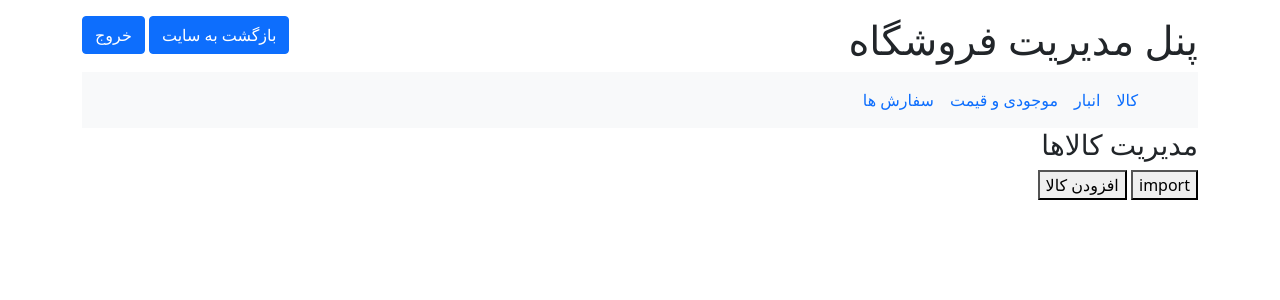
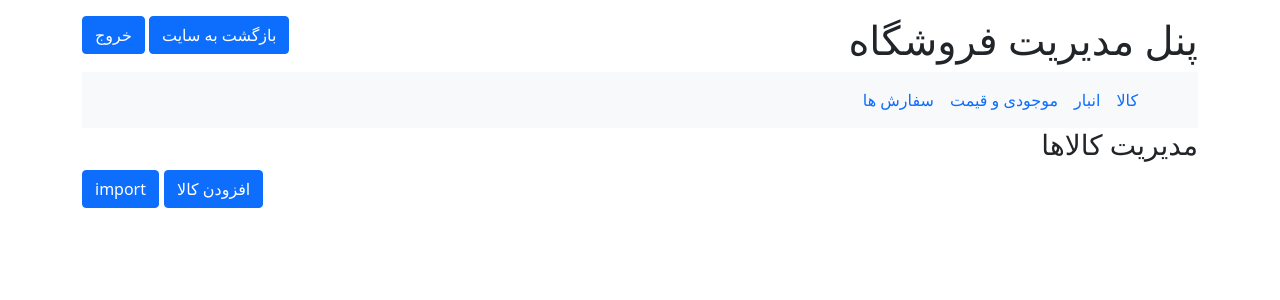
Before and after one commit to mmshojaefar/Store, a Flask app: page /admin/ in a window 1280 px wide. Shown: the top 300 px of the page. Run offline with Flask 2, Linux system fonts and the light colour scheme; the visitor is signed in with stand-in values (Sample User, id 1); some libraries are stand-ins or nearby versions.

Commit message:
admin pages front edited

```diff
--- a/Store/templates/admin/existing.html
+++ b/Store/templates/admin/existing.html
@@ -4,7 +4,9 @@
 {% block title %}موجودی و قیمت ها{% endblock %}
 {% block content %}
     <h3>مدیریت موجودی و قیمت ها</h3>
-    <button type="button" id="addExistingTopButton" class="addExisting" data-bs-toggle='modal' data-bs-target='#addModal'>افزودن موجودی</button>
+    <div class="d-flex flex-row-reverse">
+        <button type="button" id="addExistingTopButton" class="addExisting btn btn-primary" data-bs-toggle='modal' data-bs-target='#addModal'>افزودن موجودی</button>
+    </div>
 
     <!-- Loading -->
     <div class="d-flex justify-content-center">
--- a/Store/templates/admin/order.html
+++ b/Store/templates/admin/order.html
@@ -4,9 +4,8 @@
 
 {% block content %}
     <h3>سفارش ها</h3>
-
         <!-- Table -->
-        <br><br>
+        <br>
     <div class="table-responsive">
         <table border=1 class="table table-striped text-nowrap" style='display:none'>
             <thead>
--- a/Store/templates/admin/product.html
+++ b/Store/templates/admin/product.html
@@ -3,10 +3,12 @@
 {% block title %}مدیریت کالا{% endblock %}
 {% block content %}
     <h3>مدیریت کالاها</h3>
-    <button type="button" class="addImport" data-bs-toggle='modal' data-bs-target='#importModal'>import</button>
-    <button type="button" class="addProduct" data-bs-toggle='modal' data-bs-target='#addModal' id='addProductBtn'>افزودن کالا</button>
+    <div class="d-flex flex-row-reverse">
+        <button type="button" class="btn btn-primary addImport" data-bs-toggle='modal' data-bs-target='#importModal' style="margin-right: 5px;">import</button>
+        <button type="button" class="btn btn-primary addProduct" data-bs-toggle='modal' data-bs-target='#addModal' id='addProductBtn'>افزودن کالا</button>
+    </div>
 
-    <!-- Table -->
+    <!-- loading -->
     <div class="d-flex justify-content-center">
         <div class="lds-default">
             <div></div>
@@ -24,6 +26,7 @@
         </div>
     </div>
     <br>
+    <!-- Table -->
     <div class="table-responsive">
         <table border="1" class="table table-striped text-nowrap" style='display:none'>
             <thead>
--- a/Store/templates/admin/storehouse.html
+++ b/Store/templates/admin/storehouse.html
@@ -3,7 +3,9 @@
 {% block title %}مدیریت انبارها{% endblock %}
 {% block content %}
     <h3>مدیریت انبار ها</h3>
-    <button type="button" id="addStorehouseTopButton" class="addStorehouse" data-bs-toggle='modal' data-bs-target='#addModal'>افزودن انبار</button>
+    <div class="d-flex flex-row-reverse">
+      <button type="button" id="addStorehouseTopButton" class="addStorehouse btn btn-primary" data-bs-toggle='modal' data-bs-target='#addModal'>افزودن انبار</button>
+    </div>
 
   <!-- Loading -->
   <div class="d-flex justify-content-center">
```
Also changed, not shown: 4 other files.
